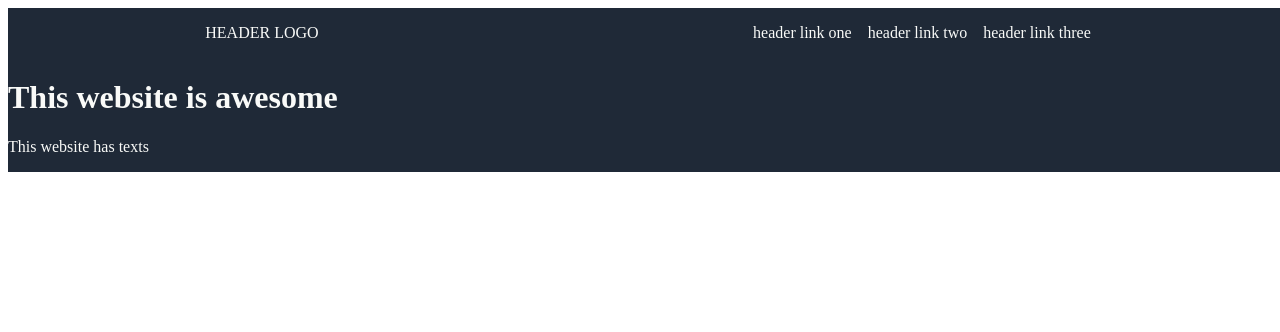
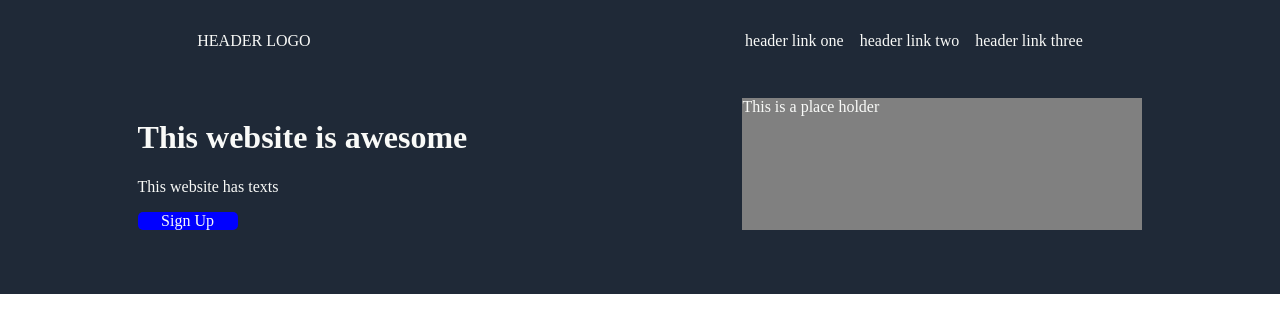
Before and after one commit to ErdemSusam23/odin-landing-page, a plain HTML site: page index.html in a window 1280 px wide. Drawn offline with Linux system fonts and the light colour scheme.

Commit message:
add padding , margin and gaps

```diff
--- a/index.html
+++ b/index.html
@@ -15,21 +15,24 @@
             </div>
             <div id="buttons">
                 <ul>
-                    <li>header link one</li>
-                    <li>header link two</li>
-                    <li>header link three</li>
+                    <li><a href="">header link one</a> </li>
+                    <li><a href="">header link two</a></li>
+                    <li><a href="">header link three</a></li>
                 </ul>
             </div>
+
         </div>
         <div class="Hcontainer">
             <div>
                 <h1>This website is awesome</h1>
                 <p>This website has texts</p>
+                <div id="button1">
+                    <a href="">Sign Up</a>
+                </div>
             </div>
             <div id="img">
-
+                This is a place holder
             </div>
-
         </div>
     </header>
     <div>
--- a/style.css
+++ b/style.css
@@ -3,6 +3,9 @@ body{
     width: 100%;
     display: flex;
     flex-direction: column;
+    padding: 0px;
+    margin: 0px;
+    gap: 0px;
 }
 
 header{
@@ -10,6 +13,10 @@ header{
     display: flex;
     flex-direction: column;
     color: #f9faf8;
+    padding-top: 16px;
+padding-bottom: 64px;
+    margin-left: 0px;
+    margin-right: 0px;
 }
 
 .top{
@@ -17,11 +24,27 @@ header{
     justify-content: space-around;
     align-items: center;
     flex-grow: 1;
+    padding-bottom: 32px;
 }
 
 .Hcontainer{
     display: flex;
+    justify-content: space-around;
     flex-grow: 2;
+}
+
+#img{
+    background-color: grey;
+    min-width: 400px;
+}
+
+#button1{
+    background-color: blue;
+    max-width: 100px;
+    border-radius: 5px;
+    display: flex;
+    justify-content: center;
+    align-items: center;
 }
 
 ul{
@@ -32,3 +55,8 @@ ul{
 li{
     list-style-type: none;
 }
+
+a{
+    color: #f9faf8;
+    text-decoration: none;
+}
```
